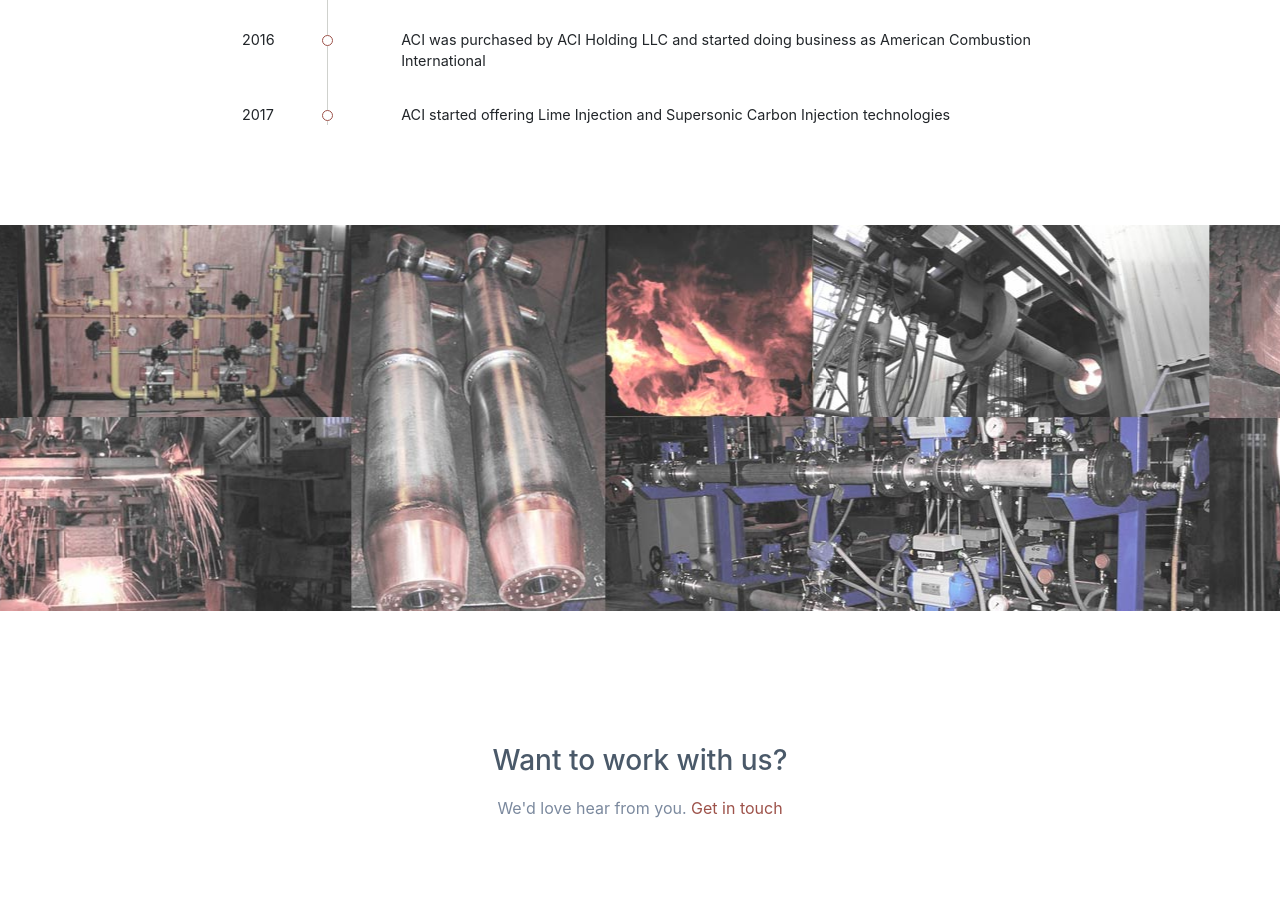
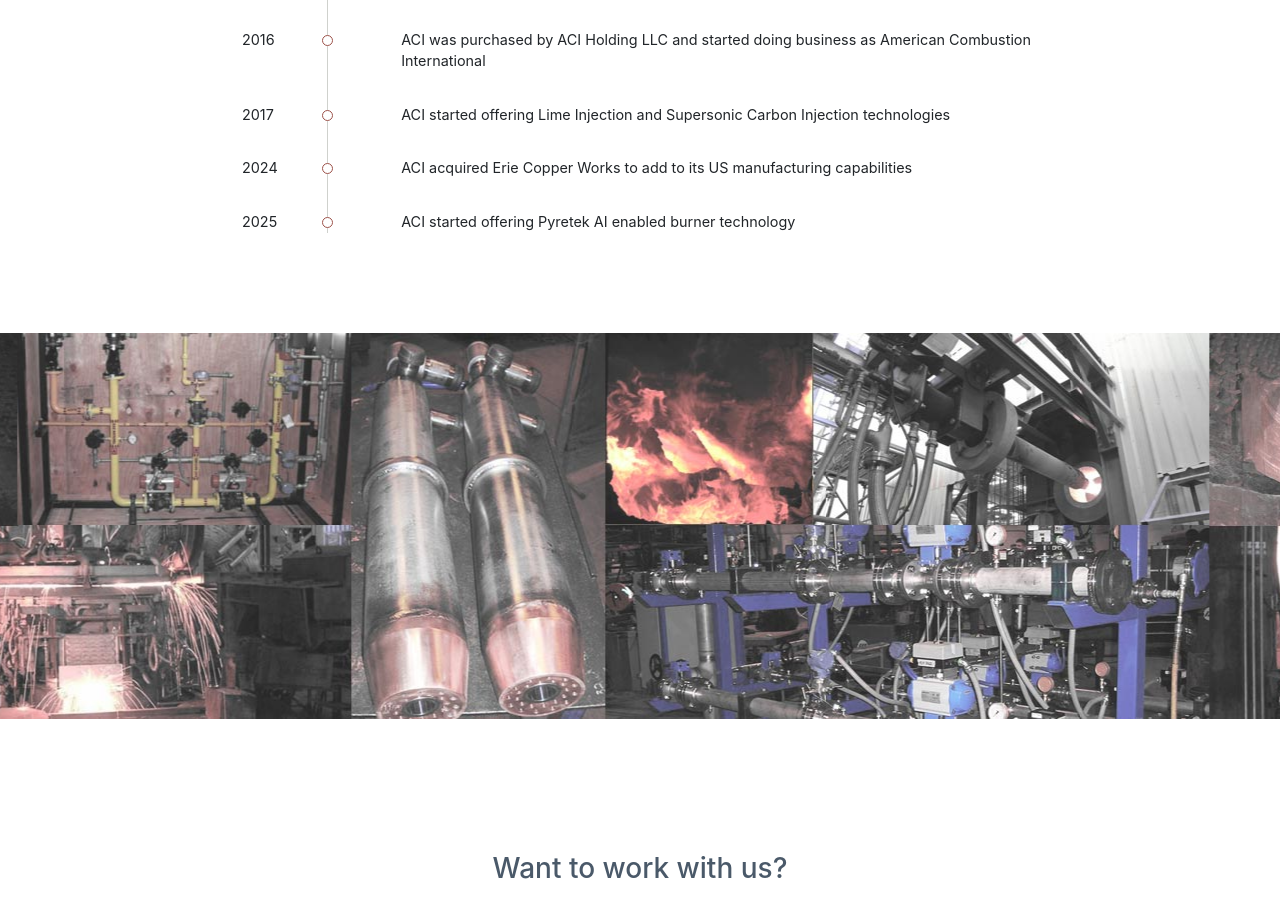
Before and after one commit to Pyretek/aci-website, a plain HTML site: page docs/about.html in a window 1280 px wide. Shown: the part 2722-3620 px from the top of the page. Drawn offline with nearby package versions, Linux system fonts and the light colour scheme; files whose address does not match are found by name.

Commit message:
Updated the timeline and added events for 2024 and 2025

```diff
--- a/docs/about.html
+++ b/docs/about.html
@@ -324,10 +324,18 @@
         <div class="activity">
           <span class="time">2016</span>
           <span class="title">ACI was purchased by ACI Holding LLC and started doing business as American Combustion International</span>
-          </div>
-             <div class="activity">
+        </div>
+        <div class="activity">
           <span class="time">2017</span>
-          <span class="title"> ACI started offering Lime Injection and Supersonic Carbon Injection technologies</span>
+          <span class="title">ACI started offering Lime Injection and Supersonic Carbon Injection technologies</span>
+        </div>
+        <div class="activity">
+          <span class="time">2024</span>
+          <span class="title">ACI acquired Erie Copper Works to add to its US manufacturing capabilities</span>
+        </div>
+        <div class="activity">
+          <span class="time">2025</span>
+          <span class="title">ACI started offering Pyretek AI enabled burner technology</span>
         </div>
         </div>
         </div>
```
